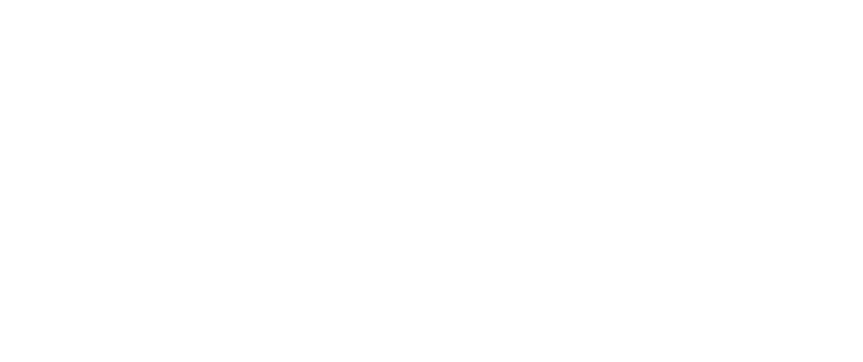
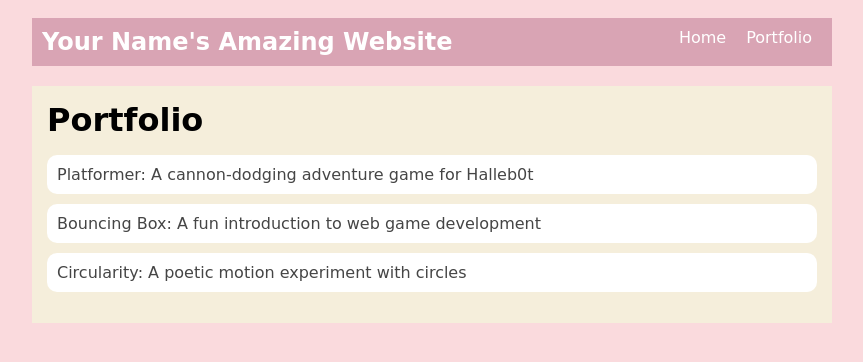
Before and after one commit to MackalaBrunet3/MackalaBrunet3.github.io, a plain HTML site: page portfolio.html in a window 1280 px wide. Shown: the whole page, without its empty margins (208-1071 px from the left). Drawn offline with Linux system fonts and the light colour scheme.

Commit message:
add portfolio page to website

```diff
--- a/portfolio.html
+++ b/portfolio.html
@@ -0,0 +1,43 @@
+<!DOCTYPE html>
+<html>
+  <head>
+    <title>THE Website</title>
+    <link rel="stylesheet" href="style.css" />
+  </head>
+
+  <body>
+    <!-- All content goes here -->
+    <div id="all-contents">
+        <nav>
+            <h1>Your Name's Amazing Website</h1>
+  <ul id="nav-ul">
+    <li class="nav-li">
+      <a href="index.html">Home</a>
+    </li>
+    <li class="nav-li">
+      <a href="portfolio.html">Portfolio</a>
+    </li>
+  </ul>
+        </nav>
+
+        <main>
+            <div class="content">
+    <h1>Portfolio</h1>
+    <ul id="portfolio">
+        <li>
+  <a href="fsd-projects/platformer/">Platformer: A cannon-dodging adventure game for Halleb0t</a>
+</li>
+<li>
+  <a href="fsd-projects/bouncing-box/">Bouncing Box: A fun introduction to web game development</a>
+</li>
+<li>
+  <a href="fsd-projects/circularity/">Circularity: A poetic motion experiment with circles</a>
+</li>
+
+    </ul>
+  </div>
+       </main>
+
+    </div>
+  </body>
+</html>
--- a/style.css
+++ b/style.css
@@ -14,10 +14,9 @@ body {
 nav {
     background: rgb(217, 164, 180);
     margin: 0 auto;
+    margin-bottom: 20px;
     display: flex;
     padding: 10px;
-    justify-content: space-between;
-    margin-bottom: 20px;
 }
 
 h1 {
@@ -76,3 +75,30 @@ main {
 h2, h3 {
     margin: 0px;
 }
+
+
+/* Portfolio styles */
+.content h1 {
+  color: black;
+}
+
+#portfolio {
+  list-style-type: none;
+  padding-left: 0;
+}
+
+#portfolio li {
+  background: #fff;
+  padding: 10px;
+  border-radius: 10px;
+  margin-bottom: 10px;
+}
+
+#portfolio li:hover {
+  background: #eee;
+}
+
+#portfolio a {
+  text-decoration: none;
+  color: #454545;
+}
```
